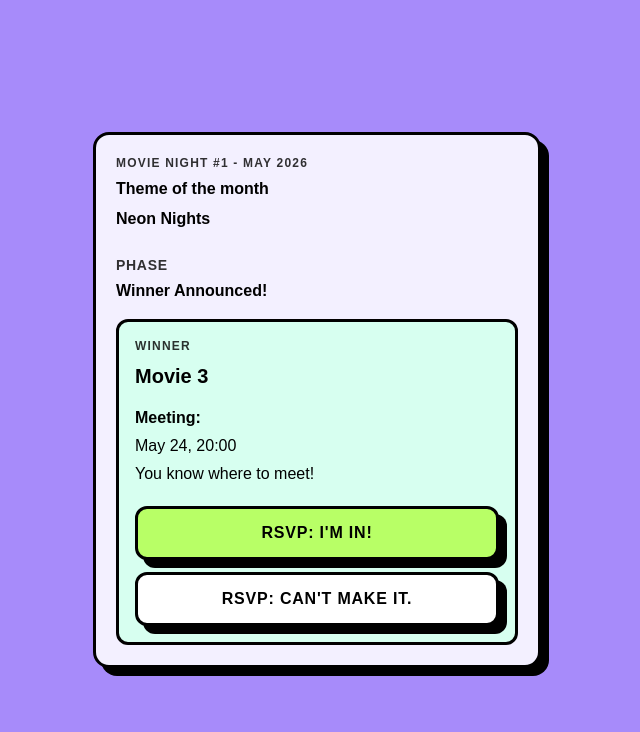
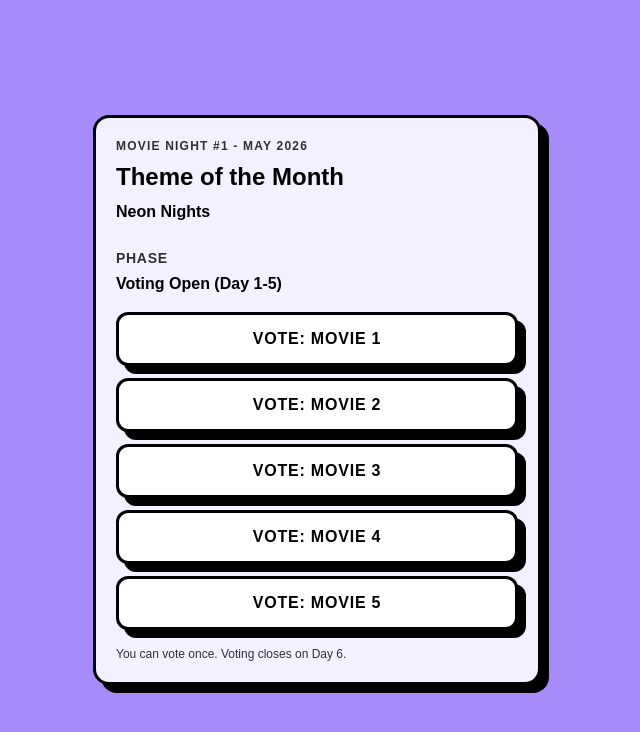
Before and after one commit to xenkou90/film-club, a Next.js app: page /round in a window 1280 px wide. Shown: the top 732 px of the page, without its empty margins (323-963 px from the left). Built offline with nearby package versions, Linux system fonts and the light colour scheme.

Commit message:
refactor: extract RoundCard component with typed phase props

```diff
--- a/src/app/round/page.tsx
+++ b/src/app/round/page.tsx
@@ -1,98 +1,24 @@
+import RoundCard from "@/components/RoundCard";
+
 type Phase = "voting" | "closed" | "winner";
 
 export default function RoundPage() {
+    const phase: Phase = "voting"; // Change this to "voting", "closed", or "winner" to test different phases
 
-    const phase: Phase = "winner";
-
-    const phaseLabel =
-        phase === "voting"
-            ? "voting Open"
-            : phase === "closed"
-            ? "Submissions Closed"
-            : "Winner Announced";
+    const movies = ["Movie 1", "Movie 2", "Movie 3", "Movie 4", "Movie 5"];
 
     return (
         <main className="min-h-screen bg-[#a78bfa] p-5 flex items-center justify-center">
             <section className="w-full max-w-md">
-                <div className="brut-card w-full">
-                    <p className="text-xs font-extrabold tracking-widest uppercase opacity-80">
-                        Movie Night #1 - May 2026
-                    </p>
-
-                    <h1 className="mt-2 text-2x1 font-extrabold leading-tight">
-                        Theme of the month
-                    </h1>
-
-                    <p className="mt-2 font-bold">
-                        Neon Nights
-                    </p>
-
-                    <div className="mt-6">
-                        <p className="text-sm font-bold opacity-80 uppercase tracking-wider">
-                            Phase
-                        </p>
-
-                        {phase === "voting" && (
-                            <>
-                                <p className="mt-1 font-extrabold">Voting Open (Day 1-5)</p>
-
-                                <div className="mt-4 grid gap-3">
-                                    {["Movie 1", "Movie 2", "Movie 3", "Movie 4", "Movie 5"].map(
-                                        (title) => (
-                                            <button key={title} type="button" className="brut-btn bg-white">
-                                                Vote: {title}
-                                            </button>
-                                        )
-                                    )}
-                                </div>
-
-                                <p className="mt-4 text-xs opacity-80">
-                                    You can vote once. Voting closes on Day 6.
-                                </p>
-                            </>
-                        )}
-
-                        {phase === "closed" && (
-                            <>
-                                <p className="mt-1 font-extrabold">Submissions Closed (Day 6)</p>
-
-                                <div className="mt-4 border-[3px] border-black rounded-xl p-4 bg-[#fff7cc]">
-                                    <p className="font-bold">
-                                        Votes are being counted. Come back soon.
-                                    </p>
-                                </div>
-                            </>
-                        )}
-
-                        {phase === "winner" && (
-                            <>
-                                <p className="mt-1 font-extrabold">Winner Announced!</p>
-
-                                <div className="mt-4 border-[3px] border-black rounded-xl p-4 bg-[#d7fff0]">
-                                    <p className="text-xs font-extrabold tracking-widest uppercase opacity-80">
-                                        Winner
-                                    </p>
-                                    <p className="mt-2 text-xl font-extrabold">Movie 3</p>
-
-                                    <div className="mt-4 grid gap-1">
-                                        <p className="font-bold">Meeting:</p>
-                                        <p>May 24, 20:00</p>
-                                        <p>You know where to meet!</p>
-                                    </div>
-
-                                    <div className="mt-5 grid gap-3">
-                                        <button type="button" className="brut-btn bg-[#b8ff66]">
-                                            RSVP: I'm in!
-                                        </button>
-                                        <button type="button" className="brut-btn bg-white">
-                                            RSVP: Can't make it.
-                                        </button>
-                                    </div>
-                                </div>
-                            </>
-                        )}
-                    </div>
-                </div>
+                <RoundCard
+                    roundTitle="Movie Night #1 - May 2026"
+                    themeTitle="Theme of the Month"
+                    themeName="Neon Nights"
+                    phase={phase}
+                    movies={movies}
+                    winnerMovie="Movie 3"
+                    meeting={{ dateText: "May 24, 20:30", placeText: "You know where!" }}
+                />
             </section>
         </main>
     );
--- /dev/null
+++ b/src/components/RoundCard.tsx
@@ -0,0 +1,97 @@
+type Phase = "voting" | "closed" | "winner";
+
+type RoundCardProps = {
+    roundTitle: string;
+    themeTitle: string;
+    themeName: string;
+    phase: Phase;
+    movies: string[];
+    winnerMovie: string;
+    meeting?: {
+        dateText: string;
+        placeText: string;
+    };
+};
+
+export default function RoundCard(props: RoundCardProps) {
+    const { roundTitle, themeTitle, themeName, phase, movies, winnerMovie, meeting } =
+        props;
+
+    return (
+        <div className="brut-card w-full">
+            <p className="text-xs font-extrabold tracking-widest uppercase opacity-80">
+                {roundTitle}
+            </p>
+
+            <h1 className="mt-2 text-2xl font-extrabold leading-tight">{themeTitle}</h1>
+
+            <p className="mt-2 font-bold">{themeName}</p>
+
+            <div className="mt-6">
+                <p className="text-sm font-bold opacity-80 uppercase tracking-wider">
+                    Phase
+                </p>
+
+                {phase === "voting" && (
+                    <>
+                        <p className="mt-1 font-extrabold">Voting Open (Day 1-5)</p>
+
+                        <div className="mt-4 grid gap-3">
+                            {movies.map((title) => (
+                                <button key={title} type="button" className="brut-btn bg-white">
+                                    Vote: {title}
+                                </button>
+                            ))}
+                        </div>
+
+                        <p className="mt-4 text-xs opacity-80">
+                            You can vote once. Voting closes on Day 6.
+                        </p>
+                    </>
+                )}
+
+                { phase === "closed" && (
+                    <>
+                        <p className="mt-1 font-extrabold">Submissions Closed (Day 6)</p>
+
+                        <div className="mt-4 border-[3px] border-black rounded-xl p-4 bg-[#fff7cc]">
+                            <p className="font-bold">
+                                Votes are being counted. Come back soon.
+                            </p>
+                        </div>
+                    </>
+                )}
+
+                { phase === "winner" && (
+                    <>
+                        <p className="mt-1 font-extrabold">Winner Announced</p>
+
+                        <div className="mt-4 border-[3px] border-black rounded-xl p-4 bg-[#d7fff0]">
+                            <p className="text-xs font-extrabold tracking-widest uppercase opacity-80">
+                                Winner
+                            </p>
+                            <p className="mt-2 text-xl font-extrabold">
+                                {winnerMovie ?? "TBD"}
+                            </p>
+
+                            <div className="mt-4 grid gap-1">
+                                <p className="font-bold">Meeting:</p>
+                                <p>📅 {meeting?.dateText ?? "TBD"}</p>
+                                <p>📍 {meeting?.placeText ?? "TBD"}</p>
+                            </div>
+
+                            <div className="mt-5 grid gap-3">
+                                <button type="button" className="brut-btn bg-[#b8ff66]">
+                                    RSVP: I'm in!
+                                </button>
+                                <button type="button" className="brut-btn bg-white">
+                                    RSVP: Can't make it.
+                                </button>
+                            </div>
+                        </div>
+                    </>
+                )}
+            </div>
+        </div>
+    );
+}
```
